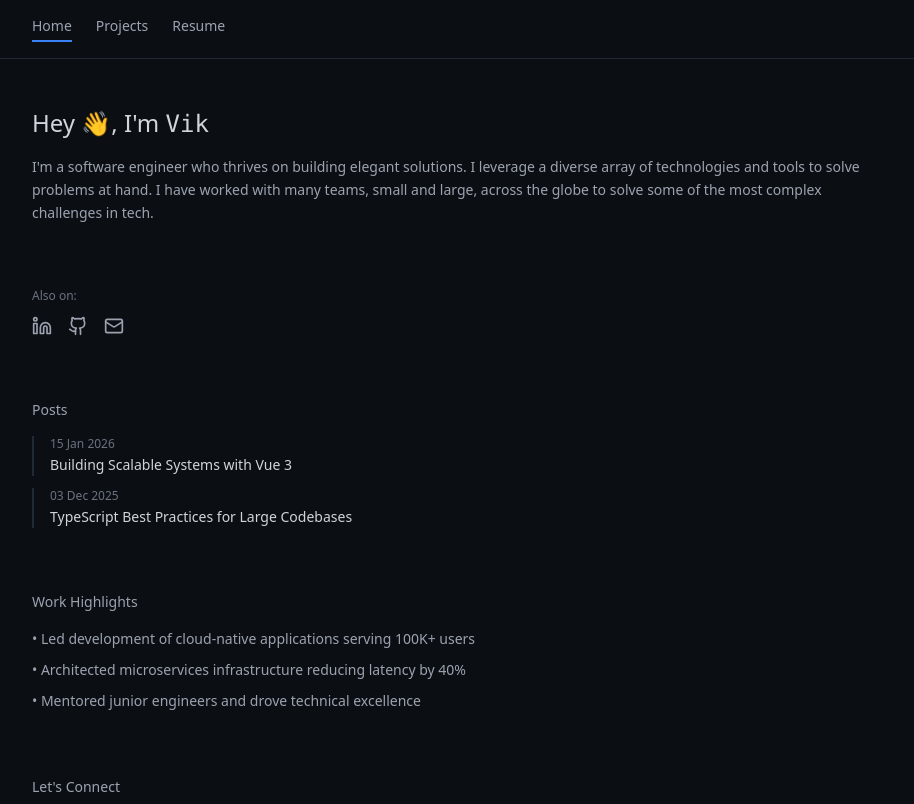
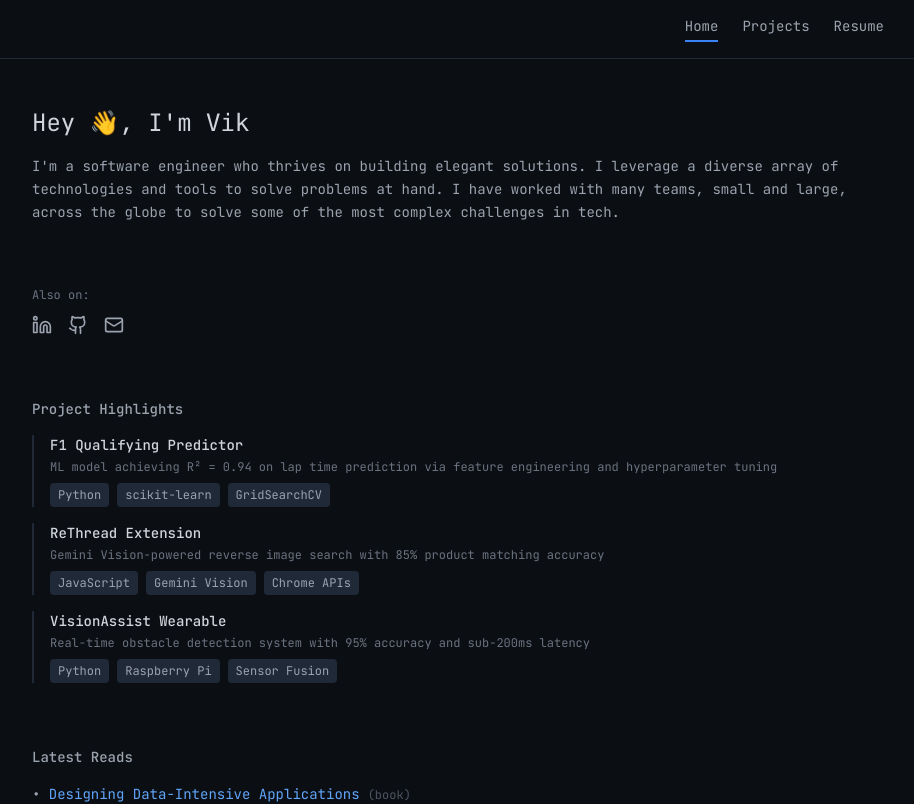
Before and after one commit to vikthevar/portfolio, a Vue app: page / in a window 1280 px wide. Shown: the top 804 px of the page, without its empty margins (182-1096 px from the left). Built offline with nearby package versions, Linux system fonts and the light colour scheme.

Commit message:
added scramble feature, updated proejcts, and restructured

```diff
--- a/index.html
+++ b/index.html
@@ -4,6 +4,9 @@
     <meta charset="UTF-8" />
     <link rel="icon" type="image/svg+xml" href="/vite.svg" />
     <meta name="viewport" content="width=device-width, initial-scale=1.0" />
+    <link rel="preconnect" href="https://fonts.googleapis.com">
+    <link rel="preconnect" href="https://fonts.gstatic.com" crossorigin>
+    <link href="https://fonts.googleapis.com/css2?family=JetBrains+Mono:wght@400;500;600;700&display=swap" rel="stylesheet">
     <title>Vikram - Portfolio</title>
   </head>
   <body>
--- a/src/assets/styles/main.css
+++ b/src/assets/styles/main.css
@@ -5,6 +5,7 @@
 @layer base {
   body {
     @apply antialiased;
+    font-family: 'JetBrains Mono', monospace;
   }
 
   a {
--- a/src/components/AppNav.vue
+++ b/src/components/AppNav.vue
@@ -4,7 +4,7 @@
 <template>
   <nav class="border-b border-gray-800">
     <div class="max-w-[900px] mx-auto px-6 py-4">
-      <div class="flex gap-6 text-sm">
+      <div class="flex justify-end gap-6 text-sm">
         <router-link
           to="/"
           class="text-gray-400 hover:text-gray-100 transition-colors"
@@ -19,13 +19,14 @@
         >
           Projects
         </router-link>
-        <router-link
-          to="/resume"
+        <a
+          href="/VikramThevarResume.pdf"
+          target="_blank"
+          rel="noopener noreferrer"
           class="text-gray-400 hover:text-gray-100 transition-colors"
-          active-class="text-gray-100 border-b-2 border-blue-500 pb-1"
         >
           Resume
-        </router-link>
+        </a>
       </div>
     </div>
   </nav>
--- a/src/components/ScrambleText.vue
+++ b/src/components/ScrambleText.vue
@@ -57,7 +57,7 @@ const scramble = () => {
         timeoutId = window.setTimeout(() => {
           currentIndex.value = (currentIndex.value + 1) % props.texts.length
           scramble()
-        }, 1500)
+        }, 800)
       }
     }
   }, props.speed)
--- a/src/content/projects.ts
+++ b/src/content/projects.ts
@@ -2,22 +2,32 @@ import type { Project } from '@/types'
 
 export const projects: Project[] = [
   {
-    title: 'AI Code Assistant',
-    description: 'Built an intelligent code completion tool using transformer models. Supports multiple languages and integrates with popular IDEs.',
-    tech: ['Python', 'PyTorch', 'TypeScript', 'VS Code API'],
-    github: 'https://github.com/vikram/ai-assistant',
-    live: 'https://ai-assistant.demo'
+    title: 'Multi-Tenant E-commerce Platform',
+    description: 'Architected and shipped shared full-stack platform serving 5+ production storefronts for vintage clothing resellers. Designed reusable component library and backend APIs supporting multi-tenant authentication, inventory management, and Stripe payment flows. Platform generated $1,700+ in cumulative sales across client deployments with zero downtime.',
+    tech: ['React', 'Supabase', 'Stripe', 'PostgreSQL', 'Vercel'],
   },
   {
-    title: 'Real-time Analytics Dashboard',
-    description: 'Developed a high-performance dashboard for monitoring system metrics with WebSocket streaming and custom visualizations.',
-    tech: ['Vue 3', 'Node.js', 'WebSocket', 'D3.js'],
-    github: 'https://github.com/vikram/analytics-dashboard'
+    title: 'F1 Qualifying Predictor',
+    description: 'Trained Random Forest model on telemetry and driver-team interaction features to predict Formula 1 qualifying lap times. Achieved R² = 0.94 through feature engineering and hyperparameter tuning with GridSearchCV. Model surfaces non-obvious driver-team performance patterns via feature importance analysis.',
+    tech: ['Python', 'scikit-learn', 'Pandas', 'GridSearchCV'],
+    github: 'https://github.com/vikthevar'
   },
   {
-    title: 'Distributed Task Queue',
-    description: 'Created a fault-tolerant task processing system handling millions of jobs daily with automatic retry and dead-letter queue support.',
-    tech: ['Go', 'Redis', 'PostgreSQL', 'Docker'],
-    github: 'https://github.com/vikram/task-queue'
+    title: 'Heimdall – Accessibility Voice Assistant',
+    description: 'Built local-first AI assistant enabling visually impaired users to control computers via natural language. Integrated Whisper.cpp (STT), YOLOv8 (UI detection), Tesseract (OCR), and Ollama (intent parsing) into real-time pipeline with <500ms end-to-end latency. Architected AWS-backed persistence layer (S3 + DynamoDB) for screenshots and user preferences under Free Tier constraints.',
+    tech: ['Python', 'Whisper.cpp', 'YOLOv8', 'Ollama', 'AWS S3', 'DynamoDB'],
+    github: 'https://github.com/vikthevar'
+  },
+  {
+    title: 'ReThread – Sustainable Fashion Extension',
+    description: 'Built Chrome extension using Gemini Vision API for reverse image search, redirecting users from fast fashion to secondhand marketplaces. Designed matching pipeline combining visual embeddings and textual metadata, achieving 85% product identification accuracy. Deployed to 200+ users during hackathon demo.',
+    tech: ['JavaScript', 'Chrome APIs', 'Gemini Vision', 'Image Embeddings'],
+    github: 'https://github.com/vikthevar'
+  },
+  {
+    title: 'VisionAssist – Wearable Obstacle Detection',
+    description: 'Engineered Raspberry Pi-based wearable delivering real-time haptic feedback from ultrasonic sensor array. Optimized sensor fusion and filtering algorithms to achieve 95% obstacle detection accuracy with sub-200ms response time, enabling safe navigation for visually impaired users.',
+    tech: ['Python', 'Raspberry Pi', 'Sensor Fusion', 'Real-time Systems'],
+    github: 'https://github.com/vikthevar'
   }
 ]
--- a/src/content/site.ts
+++ b/src/content/site.ts
@@ -11,22 +11,34 @@ export const siteConfig: SiteConfig = {
     github: 'https://github.com/vikthevar',
     email: 'vikthevar@gmail.com'
   },
-  posts: [
+  projectHighlights: [
     {
-      title: 'Building Scalable Systems with Vue 3',
-      date: '15 Jan 2026',
-      url: '#'
+      title: 'F1 Qualifying Predictor',
+      description: 'ML model achieving R² = 0.94 on lap time prediction via feature engineering and hyperparameter tuning',
+      tech: ['Python', 'scikit-learn', 'GridSearchCV']
     },
     {
-      title: 'TypeScript Best Practices for Large Codebases',
-      date: '03 Dec 2025',
-      url: '#'
+      title: 'ReThread Extension',
+      description: 'Gemini Vision-powered reverse image search with 85% product matching accuracy',
+      tech: ['JavaScript', 'Gemini Vision', 'Chrome APIs']
+    },
+    {
+      title: 'VisionAssist Wearable',
+      description: 'Real-time obstacle detection system with 95% accuracy and sub-200ms latency',
+      tech: ['Python', 'Raspberry Pi', 'Sensor Fusion']
     }
   ],
-  highlights: [
-    'Led development of cloud-native applications serving 100K+ users',
-    'Architected microservices infrastructure reducing latency by 40%',
-    'Mentored junior engineers and drove technical excellence'
+  latestReads: [
+    {
+      title: 'Designing Data-Intensive Applications',
+      type: 'book',
+      url: 'https://www.oreilly.com/library/view/designing-data-intensive-applications/9781491903063/'
+    },
+    {
+      title: 'The Pragmatic Programmer',
+      type: 'book',
+      url: 'https://pragprog.com/titles/tpp20/the-pragmatic-programmer-20th-anniversary-edition/'
+    }
   ],
   resumeUrl: '/VikramThevarResume.pdf'
 }
--- a/src/pages/HomePage.vue
+++ b/src/pages/HomePage.vue
@@ -23,25 +23,33 @@ import { siteConfig } from '@/content/site'
       <SocialLinks :links="siteConfig.social" />
     </section>
 
-    <!-- Posts Section -->
-    <section v-if="siteConfig.posts.length" class="mb-16">
-      <h2 class="text-sm font-medium text-gray-400 mb-4">Posts</h2>
-      <div class="space-y-3">
-        <div v-for="post in siteConfig.posts" :key="post.title" class="border-l-2 border-gray-800 pl-4">
-          <p class="text-xs text-gray-500">{{ post.date }}</p>
-          <a :href="post.url" class="text-sm text-gray-300 hover:text-gray-100 transition-colors">
-            {{ post.title }}
-          </a>
+    <!-- Project Highlights Section -->
+    <section v-if="siteConfig.projectHighlights.length" class="mb-16">
+      <h2 class="text-sm font-medium text-gray-400 mb-4">Project Highlights</h2>
+      <div class="space-y-4">
+        <div v-for="project in siteConfig.projectHighlights" :key="project.title" class="border-l-2 border-gray-800 pl-4">
+          <h3 class="text-sm text-gray-300 font-medium mb-1">{{ project.title }}</h3>
+          <p class="text-xs text-gray-500 mb-2">{{ project.description }}</p>
+          <div class="flex flex-wrap gap-2">
+            <span
+              v-for="tech in project.tech"
+              :key="tech"
+              class="text-xs px-2 py-1 bg-gray-800 text-gray-400 rounded"
+            >
+              {{ tech }}
+            </span>
+          </div>
         </div>
       </div>
     </section>
 
-    <!-- Highlights Section -->
-    <section v-if="siteConfig.highlights.length" class="mb-16">
-      <h2 class="text-sm font-medium text-gray-400 mb-4">Work Highlights</h2>
+    <!-- Latest Reads Section -->
+    <section v-if="siteConfig.latestReads.length" class="mb-16">
+      <h2 class="text-sm font-medium text-gray-400 mb-4">Latest Reads</h2>
       <ul class="space-y-2">
-        <li v-for="highlight in siteConfig.highlights" :key="highlight" class="text-sm text-gray-400 leading-relaxed">
-          • {{ highlight }}
+        <li v-for="read in siteConfig.latestReads" :key="read.title" class="text-sm text-gray-400 leading-relaxed">
+          • <a :href="read.url" target="_blank" rel="noopener noreferrer" class="text-blue-400 hover:text-blue-300 transition-colors">{{ read.title }}</a>
+          <span class="text-gray-600 text-xs ml-2">({{ read.type }})</span>
         </li>
       </ul>
     </section>
@@ -50,9 +58,10 @@ import { siteConfig } from '@/content/site'
     <section>
       <h2 class="text-sm font-medium text-gray-400 mb-3">Let's Connect</h2>
       <p class="text-sm text-gray-400">
-        Feel free to reach out. Shoot me an
+        Shoot me an
         <a :href="`mailto:${siteConfig.social.email}`" class="text-blue-400 hover:text-blue-300 transition-colors">email</a>
-        or schedule a call.
+        or message on
+        <a :href="siteConfig.social.linkedin" target="_blank" rel="noopener noreferrer" class="text-blue-400 hover:text-blue-300 transition-colors">LinkedIn</a>.
       </p>
     </section>
   </DefaultLayout>
--- a/src/types/index.ts
+++ b/src/types/index.ts
@@ -9,12 +9,17 @@ export interface SiteConfig {
     github: string
     email: string
   }
-  posts: Array<{
+  projectHighlights: Array<{
     title: string
-    date: string
+    description: string
+    tech: string[]
+    link?: string
+  }>
+  latestReads: Array<{
+    title: string
+    type: 'book' | 'article'
     url: string
   }>
-  highlights: string[]
   resumeUrl: string
 }
 
--- a/tailwind.config.js
+++ b/tailwind.config.js
@@ -6,6 +6,9 @@ export default {
   ],
   theme: {
     extend: {
+      fontFamily: {
+        sans: ['JetBrains Mono', 'monospace'],
+      },
       colors: {
         dark: {
           bg: '#0b0f14',
```
